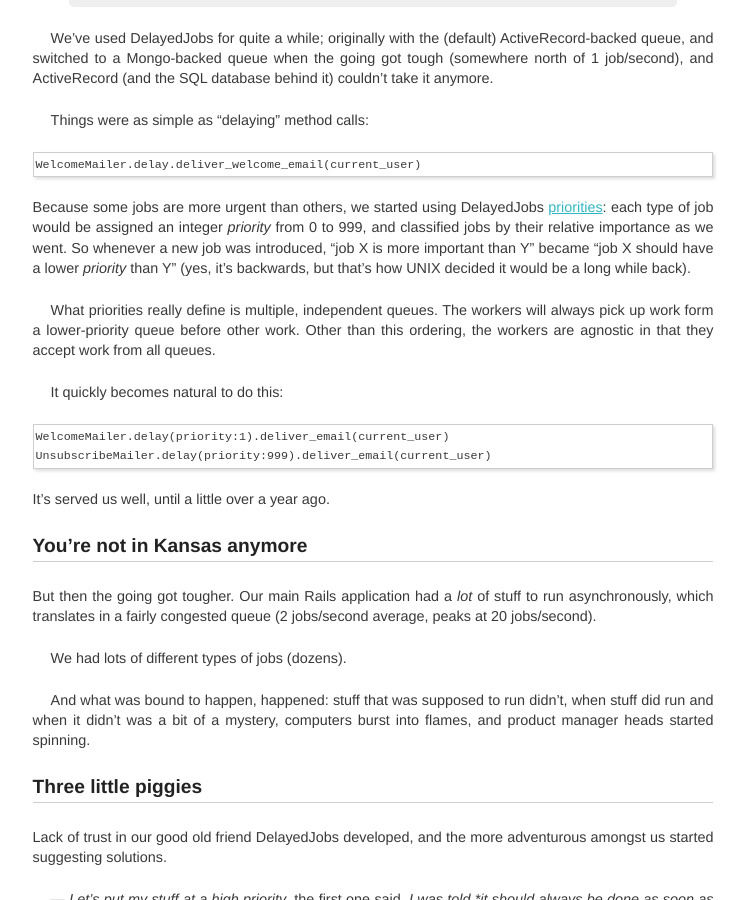
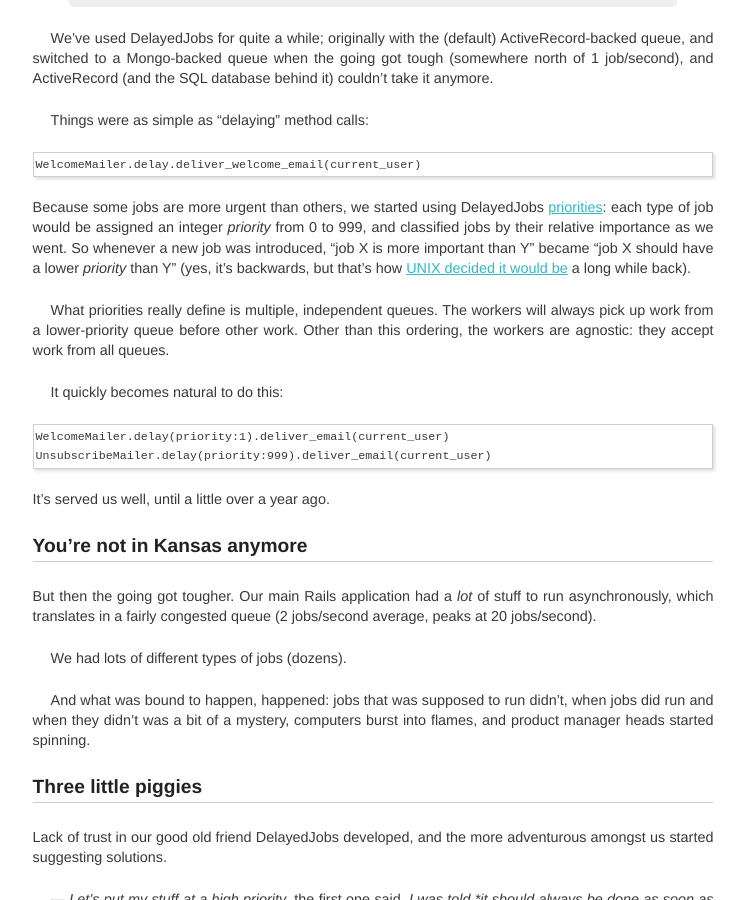
Before and after one commit to HouseTrip/housetrip.github.com, a Jekyll site: the page built from _posts/2013-09-12-monitoring-jobs.md, in a window 1280 px wide and 900 px high, scrolled down 958 px. Shown: the whole window, without its empty margins (267-1014 px from the left). Built offline with Jekyll 4.4.1, drawn with Linux system fonts in a browser that asks for light colours; some of the changed text lies outside the part shown.

Commit message:
Addresses PR comments.

```diff
--- a/_posts/2013-09-12-monitoring-jobs.md
+++ b/_posts/2013-09-12-monitoring-jobs.md
@@ -76,11 +75,12 @@
 jobs by their relative importance as we went.
 So whenever a new job was introduced, "job X is more important than Y"
 became "job X should have a lower _priority_ than Y" (yes, it's backwards,
-but that's how UNIX decided it would be a long while back).
+but that's how [UNIX decided it would be](https://en.wikipedia.org/wiki/Nice_(Unix))
+a long while back).
 
 What priorities really define is multiple, independent queues. The workers
-will always pick up work form a lower-priority queue before other work.
-Other than this ordering, the workers are agnostic in that they accept work
+will always pick up work from a lower-priority queue before other work.
+Other than this ordering, the workers are agnostic: they accept work
 from all queues.
 
 It quickly becomes natural to do this:
@@ -99,8 +99,8 @@
 
 We had lots of different types of jobs (dozens).
 
-And what was bound to happen, happened: stuff that was supposed to run
-didn't, when stuff did run and when it didn't was a bit of a mystery,
+And what was bound to happen, happened: jobs that was supposed to run
+didn't, when jobs did run and when they didn't was a bit of a mystery,
 computers burst into flames, and product manager heads started spinning.
 
 
@@ -179,6 +179,10 @@
 Our DelayedJob-based queue/dispatch subsystem now makes a simple promise: if
 you give me a job with `HOUR` priority, I'll start running it within the
 next 60 minutes. It's a **promise of timely execution**.
+
+At this point it's just a promise; something extra will be needed to enforce
+it, as if someone shoves thousands of jobs in the `REALTIME` queue and you
+have only one measly worker, they're not going to run magically.
 
 Switching to this takes a bit of discipline but works. We just have to
 fight the occasional urge to confuse `REALTIME` with "it's really that
```
Also changed, not shown: other parts of _posts/2013-09-12-monitoring-jobs.md (+2 -3 lines).
